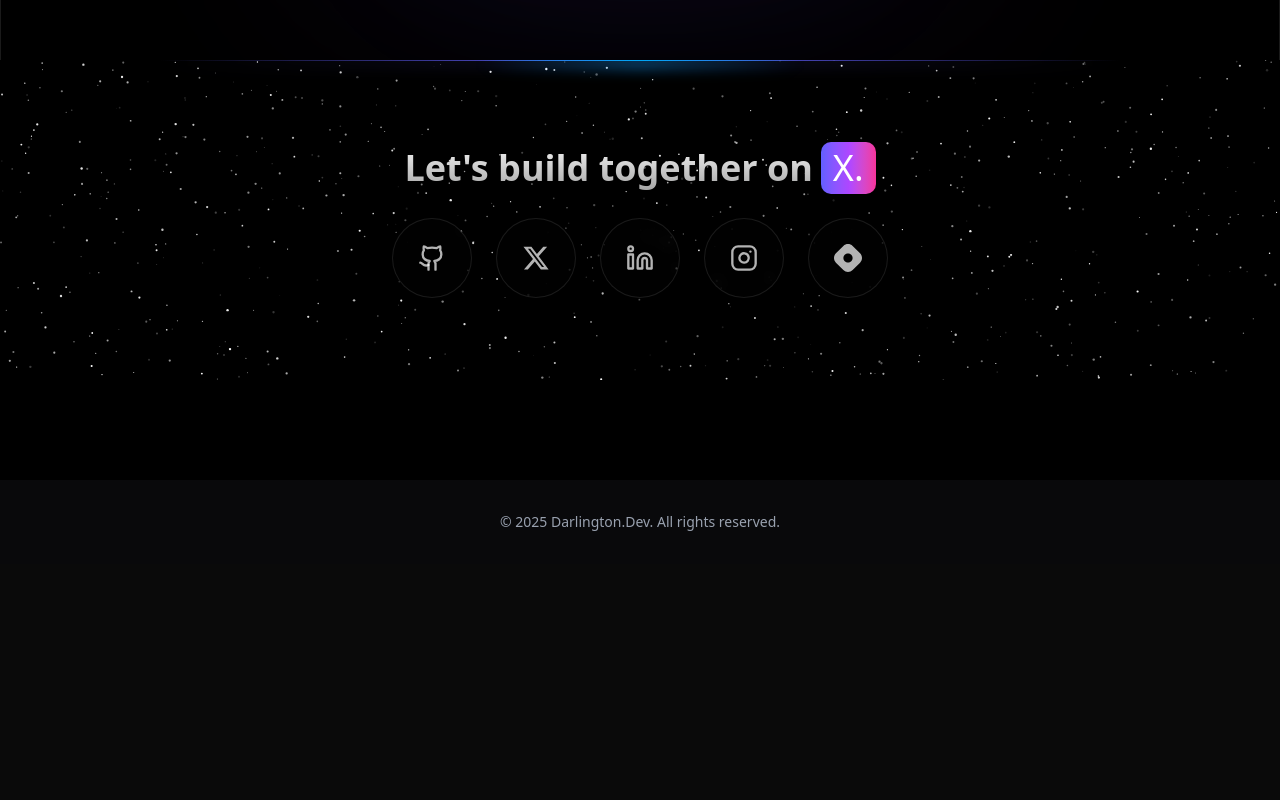
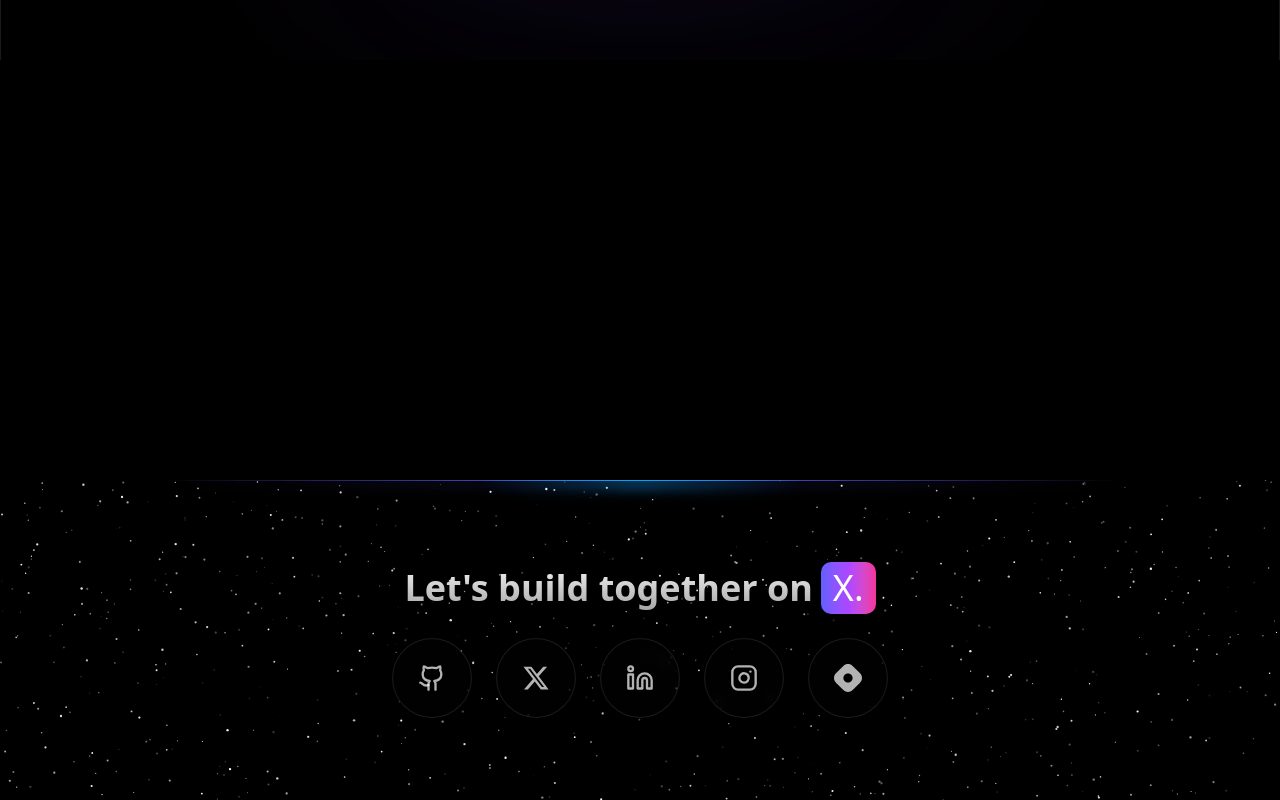
Before and after one commit to DarlingtonDeveloper/Darlington, a Next.js app: page / in a window 1280 px wide. Shown: the part 444-1244 px from the top of the page. Before the commit the page ends 1008 px from the top, so only its background shows below. Built offline with nearby package versions, Linux system fonts and the light colour scheme; no server answers.

Commit message:
Add Sparkle to footer

```diff
--- a/app/layout.tsx
+++ b/app/layout.tsx
@@ -5,6 +5,7 @@
 import { PersonSchema, WebsiteSchema } from "@/components/json-ld";
 import { Analytics } from "@vercel/analytics/react"
 import { SpeedInsights } from "@vercel/speed-insights/next"
+import { Footer } from "@/components/footer";
 
 // Optimize font loading with display swap
 const geistSans = Geist({
@@ -54,7 +55,6 @@
   return (
     <html lang="en" className="dark" suppressHydrationWarning>
       <head>
-
         {/* Canonical URL - important for SEO */}
         <link rel="canonical" href="https://darlington.dev" />
 
@@ -87,7 +87,12 @@
         <SpeedInsights />
 
         {/* Main content */}
-        {children}
+        <div className="flex flex-col min-h-screen">
+          <div className="flex-grow">
+            {children}
+          </div>
+          <Footer />
+        </div>
       </body>
     </html>
   );
--- a/app/page.tsx
+++ b/app/page.tsx
@@ -1,7 +1,6 @@
 import { Suspense } from "react";
 import { Metadata } from "next";
 import { SplineSceneBasic } from "@/components/SplineSceneBasic";
-import { SparklesSection } from "@/components/SparklesSection";
 import { Header } from "@/components/header";
 import { BreadcrumbSchema } from "@/components/json-ld";
 
@@ -43,16 +42,8 @@
             }>
               <SplineSceneBasic />
             </Suspense>
-            <SparklesSection />
           </section>
         </main>
-
-        {/* Add a minimal semantic footer */}
-        <footer className="bg-zinc-950 py-8 text-center text-gray-400 text-sm">
-          <div className="container mx-auto px-6">
-            <p>© {new Date().getFullYear()} Darlington.Dev. All rights reserved.</p>
-          </div>
-        </footer>
       </div>
     </>
   );
--- a/app/projects/page.tsx
+++ b/app/projects/page.tsx
@@ -54,13 +54,6 @@
                         </div>
                     </div>
                 </main>
-
-                {/* Add a minimal semantic footer */}
-                <footer className="bg-zinc-950 py-8 text-center text-gray-400 text-sm">
-                    <div className="container mx-auto px-6">
-                        <p>© {new Date().getFullYear()} Darlington.Dev. All rights reserved.</p>
-                    </div>
-                </footer>
             </div>
         </>
     );
--- a/app/systems/page.tsx
+++ b/app/systems/page.tsx
@@ -39,13 +39,6 @@
                         </section>
                     </div>
                 </main>
-
-                {/* Add a minimal semantic footer */}
-                <footer className="bg-zinc-950 py-8 text-center text-gray-400 text-sm">
-                    <div className="container mx-auto px-6">
-                        <p>© {new Date().getFullYear()} Darlington.Dev. All rights reserved.</p>
-                    </div>
-                </footer>
             </div>
         </>
     );
--- a/components/SparklesSection.tsx
+++ b/components/SparklesSection.tsx
@@ -43,7 +43,7 @@
     ];
 
     return (
-        <div className="w-full h-80 relative bg-black rounded-t-none rounded-b-lg overflow-hidden mt-0 z-20">
+        <div className="w-full h-80 relative bg-black overflow-hidden z-20">
             {/* Decorative gradients */}
             <div className="absolute left-1/2 transform -translate-x-1/2 top-0 bg-gradient-to-r from-transparent via-indigo-500 to-transparent h-[2px] w-3/4 blur-sm" />
             <div className="absolute left-1/2 transform -translate-x-1/2 top-0 bg-gradient-to-r from-transparent via-indigo-500 to-transparent h-px w-3/4" />
--- /dev/null
+++ b/components/footer.tsx
@@ -0,0 +1,9 @@
+import { SparklesSection } from "@/components/SparklesSection";
+
+export function Footer() {
+    return (
+        <footer className="w-full">
+            <SparklesSection />
+        </footer>
+    );
+}
```
